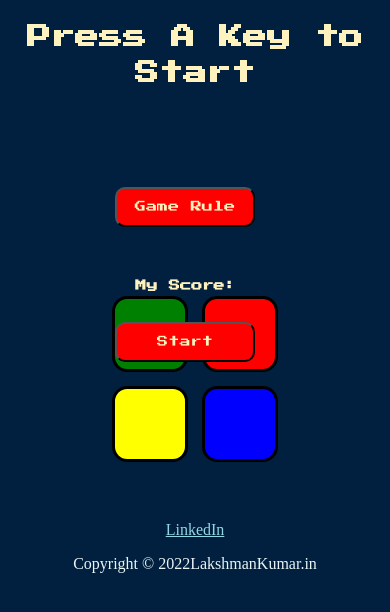
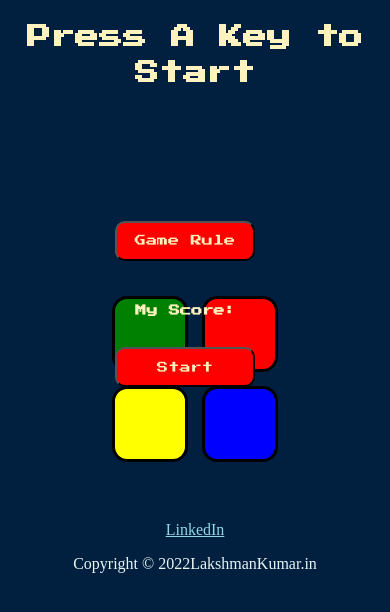
Before and after one commit to lakshmankumar02/simon-game, a plain HTML site: page index.html in a window 390 px wide. Drawn offline with nearby package versions, Linux system fonts and the light colour scheme.

Commit message:
Update
update responsiveness after game over

```diff
--- a/responsive.css
+++ b/responsive.css
@@ -62,7 +62,7 @@
 
   .myS {
     right: 13%;
-    top: 30%;
+    top: 35%;
   }
 
   .game_btn {
@@ -73,12 +73,12 @@
 
   .rule_btn {
     left: 5%;
-    top: 30%;
+    top: 35%;
   }
 
   .start_btn {
     left: 30%;
-    top: 30%;
+    top: 35%;
     height: 60px;
   }
 
@@ -119,7 +119,7 @@
   }
 
   .myS {
-    top: 25%;
+    top: 30%;
   }
 
   .rule_container {
@@ -132,11 +132,11 @@
   }
 
   .rule_btn {
-    top: 20%;
+    top: 30%;
   }
 
   .start_btn {
-    top: 32%;
+    top: 40%;
     height: 50px;
   }
 
@@ -172,7 +172,7 @@
   }
 
   .myS {
-    top: 32%;
+    top: 35%;
     right: 37%;
   }
 
@@ -187,12 +187,12 @@
 
   .rule_btn {
     left: 27%;
-    top: 21%;
+    top: 25%;
   }
 
   .start_btn {
     left: 27%;
-    top: 37%;
+    top: 40%;
   }
 
   .rule_box {
@@ -216,3 +216,21 @@
   }
 
 }
+
+@media only screen and (max-width: 350px) {
+  #level-title {
+    font-size: 1.2rem;
+  }
+
+  .myS {
+    right: 20%;
+  }
+
+  .rule_btn {
+    left: 20%;
+  }
+
+  .start_btn {
+    left: 20%;
+  }
+}
```
